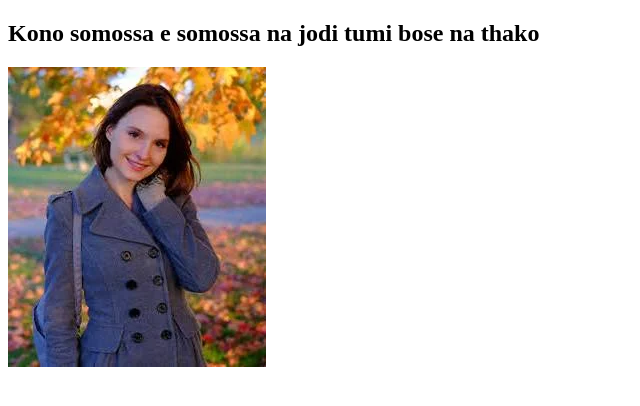
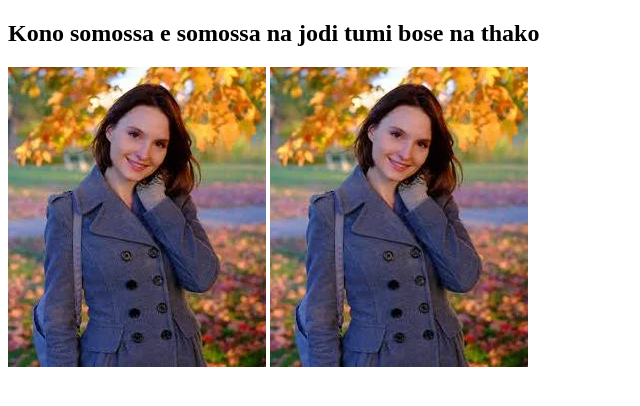
Before and after one commit to Sara-Ritu/problem-will-never-last, a plain HTML site: page index.html in a window 1280 px wide. Shown: the whole page, without its empty margins (0-640 px from the left). Drawn offline with Linux system fonts and the light colour scheme.

Commit message:
second picture added

```diff
--- a/index.html
+++ b/index.html
@@ -8,5 +8,6 @@
 <body>
     <h2>Kono somossa e somossa na jodi tumi bose na thako</h2>
     <img src="Images/Natasha.jpg" alt="">
+    <img src="Images/Natasha.webp" alt="">
 </body>
 </html>
```
Also changed, not shown: Images/Natasha.webp (added).
